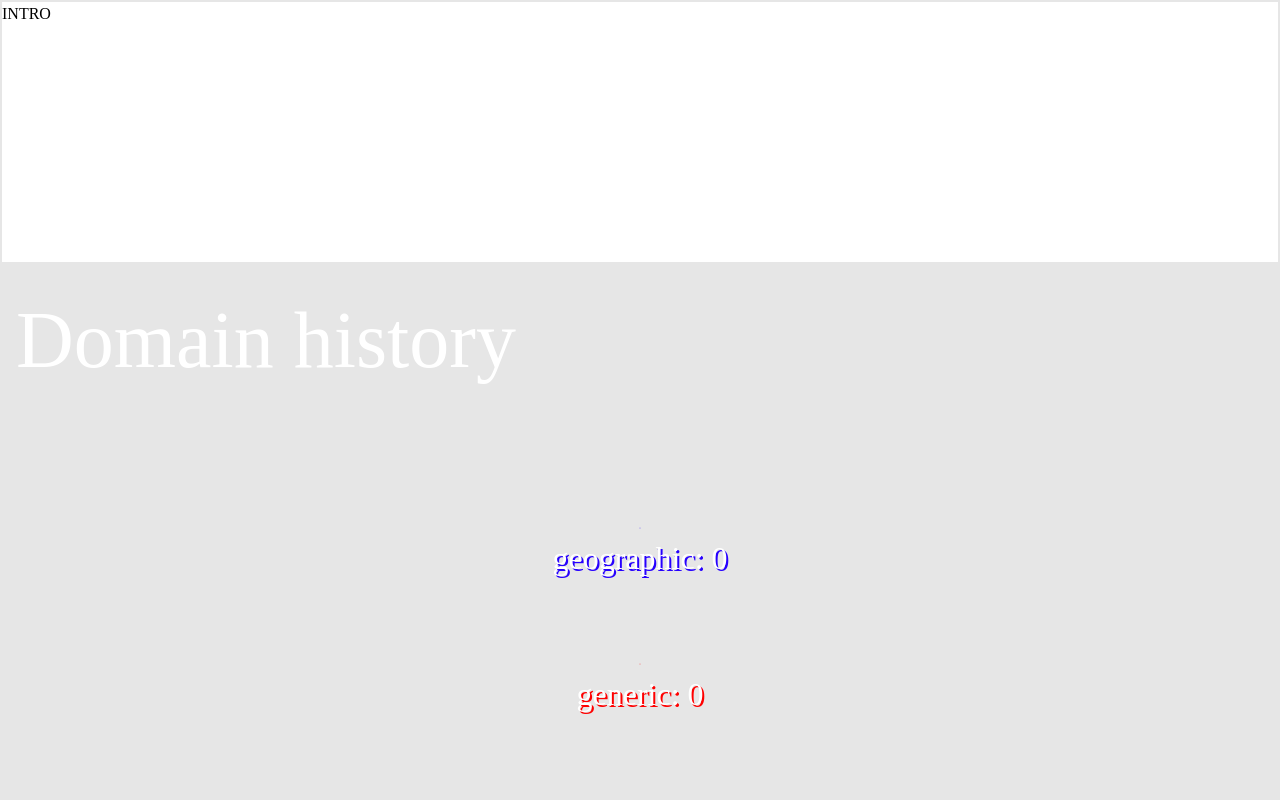
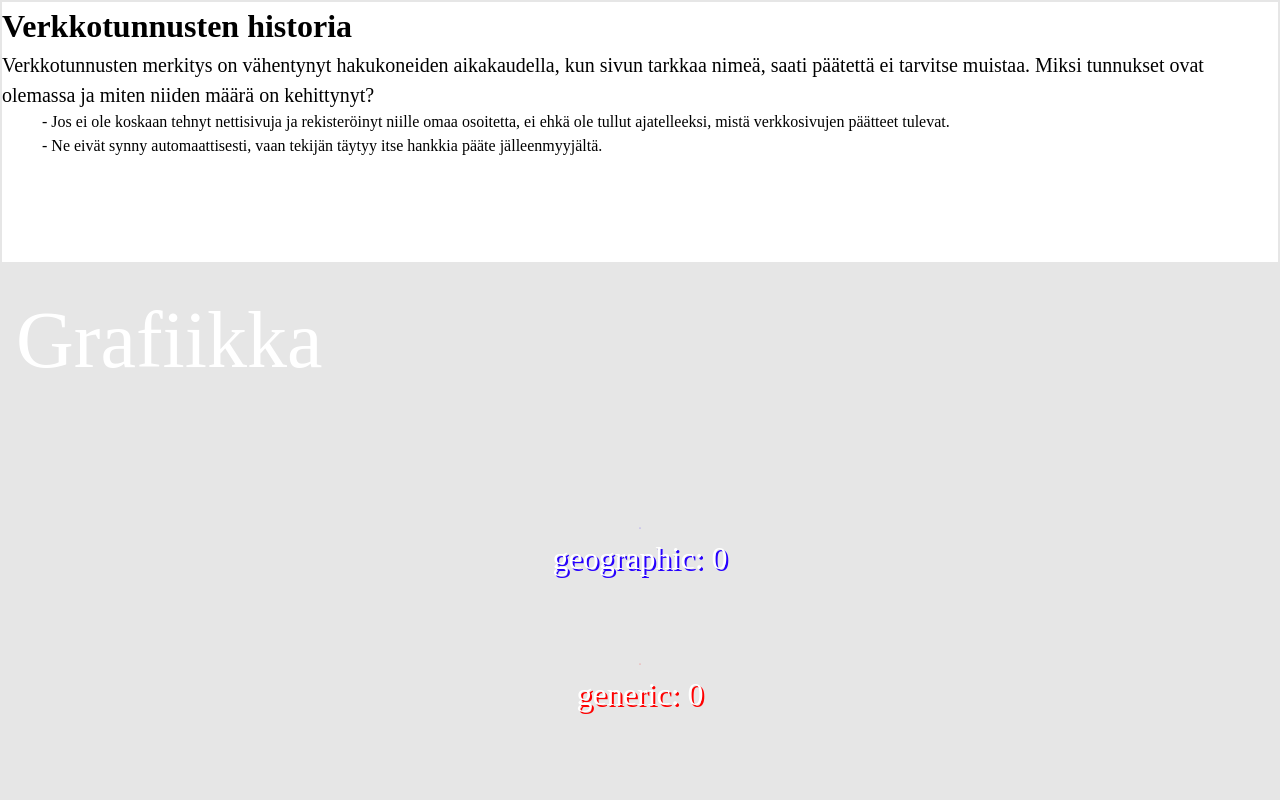
Before and after one commit to leokosola/tld-timeline, a plain HTML site: page index.html in a window 1280 px wide. Shown: the top 800 px of the page. Drawn offline with nearby package versions, Linux system fonts and the light colour scheme; a script that the page names is missing.

Commit message:
Update index.html

```diff
--- a/index.html
+++ b/index.html
@@ -9,10 +9,15 @@
   </head>
   <body>
 		<!-- <div id="ball"></div> -->
-    <section id="intro"><p>INTRO</p></section>
+    <section id="intro">
+      <h1 style="font-size: 2rem;">Verkkotunnusten historia</h1>
+      <p style="font-size: 1.25em">Verkkotunnusten merkitys on vähentynyt hakukoneiden aikakaudella, kun sivun tarkkaa nimeä, saati päätettä ei tarvitse muistaa. Miksi tunnukset ovat olemassa ja miten niiden määrä on kehittynyt?</p>
+      <ul>- Jos ei ole koskaan tehnyt nettisivuja ja rekisteröinyt niille omaa osoitetta, ei ehkä ole tullut ajatelleeksi, mistä verkkosivujen päätteet tulevat.</ul>
+      <ul>- Ne eivät synny automaattisesti, vaan tekijän täytyy itse hankkia pääte jälleenmyyjältä.</ul>
+    </section>
     <section id="scrolly">
 			<figure>
-				<p id="ots">Domain history</p>
+				<p id="ots">Grafiikka</p>
 				<div id="ball-country" class="ball">
 				</div>
         <div id="ball-other" class="ball">
@@ -77,6 +82,7 @@
           <p>1989 </p>
         </div>
 				<div
+        id="alert"
         class="step"
         data-countries="47"
         data-others="8"
```
